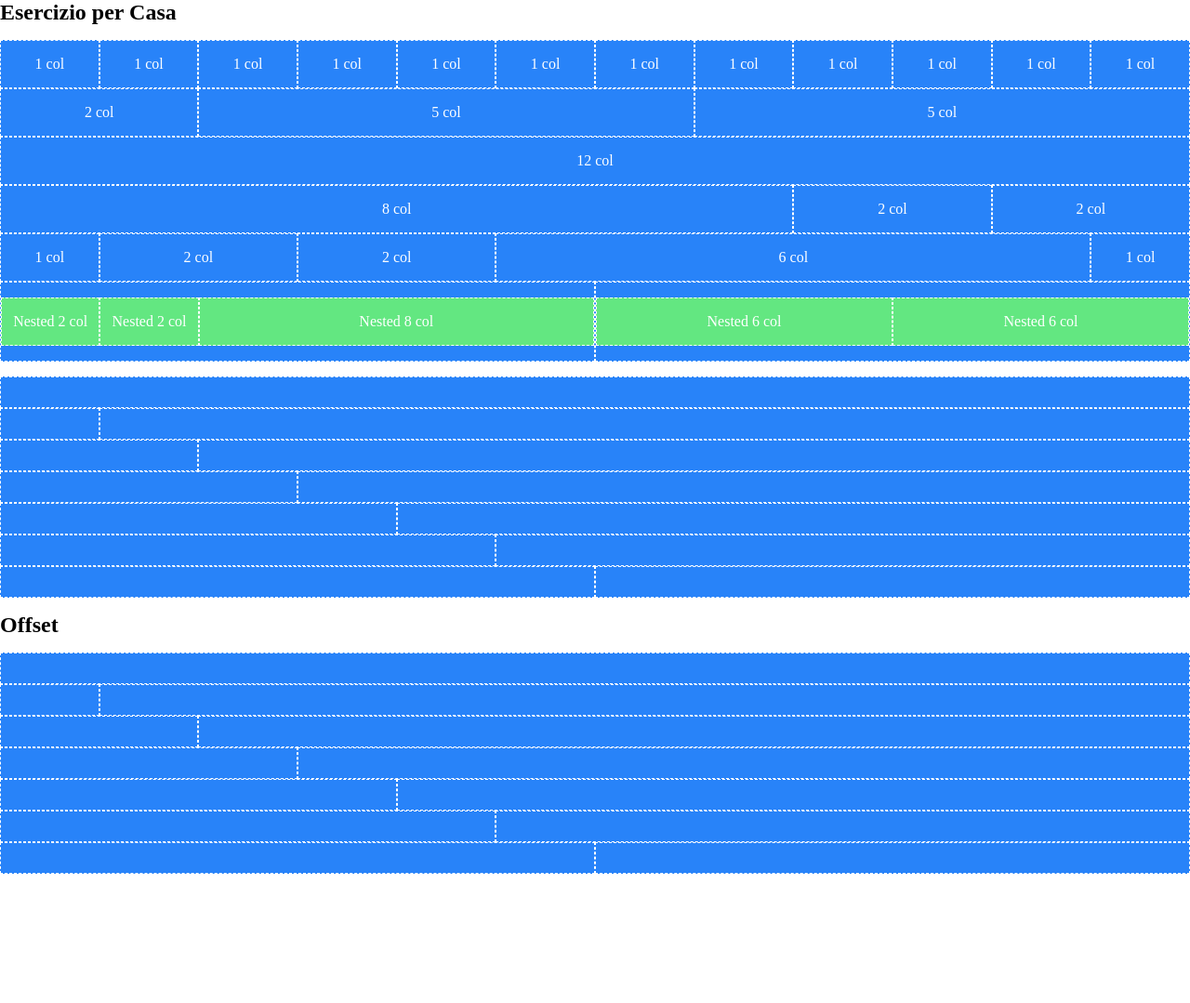
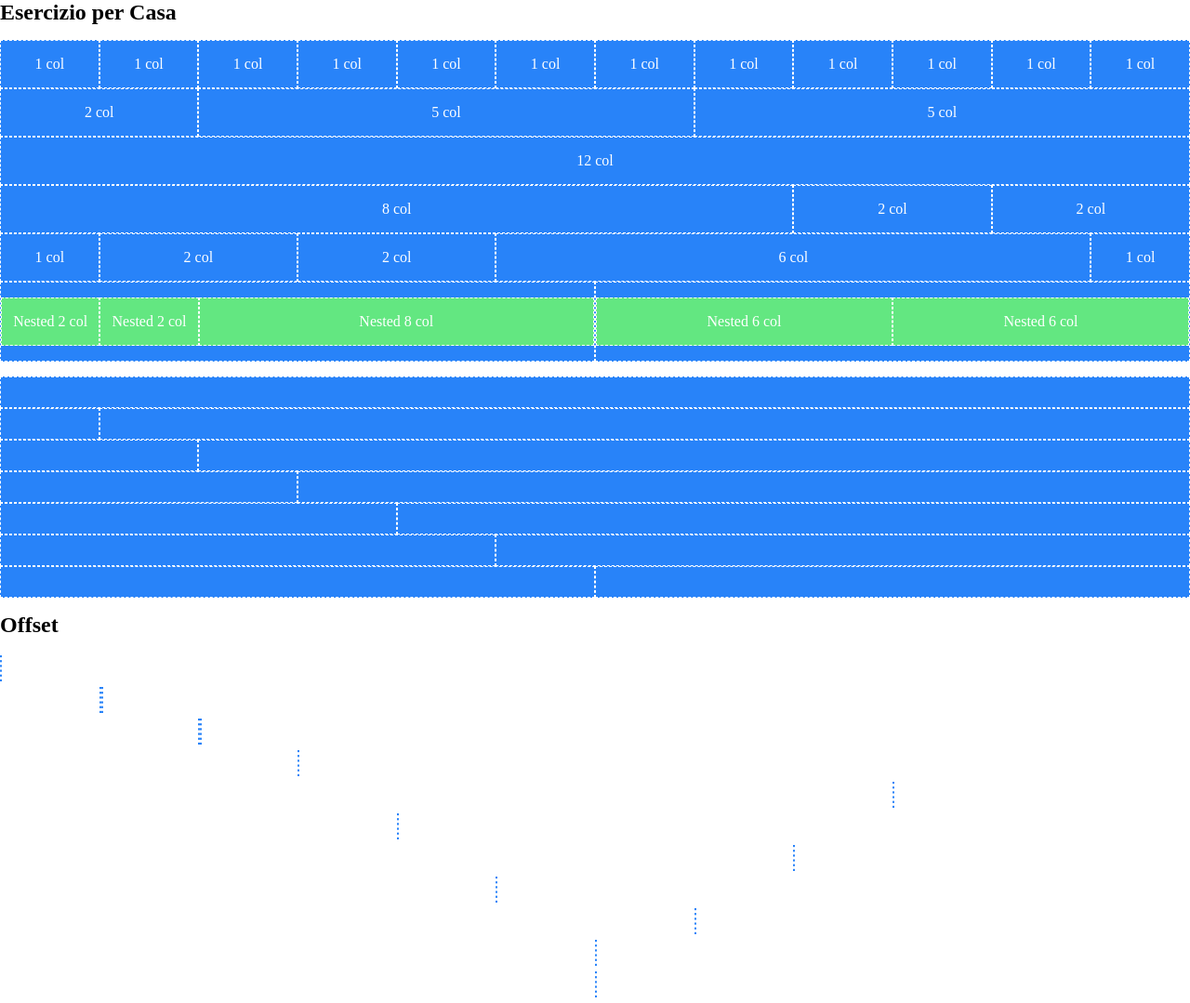
Before and after one commit to Pietro907/html-css-12bool, a plain HTML site: page index.html in a window 1280 px wide. Shown: the whole page at 93% size. Before the commit the page ends 956 px from the top, so only its background shows below. Drawn offline with Linux system fonts and the light colour scheme.

Commit message:
add offset

```diff
--- a/assets/css/framework/framewok.css
+++ b/assets/css/framework/framewok.css
@@ -62,6 +62,42 @@
 .col-12 {
     width: 100%;
 }
+.offset-col-1 {
+    margin-left: calc(100% / 12 * 1);
+}
+.offset-col-2 {
+    margin-left: calc(100% / 12 * 2);
+}
+.offset-col-3 {
+    margin-left: calc(100% / 12 * 3);
+}
+.offset-col-4 {
+    margin-left: calc(100% / 12 * 4);
+}
+.offset-col-5 {
+    margin-left: calc(100% / 12 * 5);
+}
+.offset-col-6 {
+    margin-left: calc(100% / 12 * 6);
+}
+.offset-col-7 {
+    margin-left: calc(100% / 12 * 7);
+}
+.offset-col-8 {
+    margin-left: calc(100% / 12 * 8);
+}
+.offset-col-9 {
+    margin-left: calc(100% / 12 * 9);
+}
+.coffset-ol-m0 {
+    margin-left: calc(100% / 12 * 10);
+}
+.coffset-ol-m1 {
+    margin-left: calc(100% / 12 * 11);
+}
+.coffset-ol-m2 {
+    margin-left: 100%;
+}
 
 /* #endregion col*/
 
--- a/index.html
+++ b/index.html
@@ -107,37 +107,37 @@
 
     <div class="container_main">
         <div class="row">
-            <div class="col-12 offset-col-md-12"></div>
+            <div class="offset-col-12"></div>
         </div>
 
         <div class="row">
-            <div class="col-1"></div>
-            <div class="col-11"></div>
+            <div class="offset-col-1"></div>
+            <div class="offset-col-11"></div>
         </div>
 
         <div class="row">
-            <div class="col-2"></div>
-            <div class="col-10"></div>
+            <div class="offset-col-2"></div>
+            <div class="offset-col-10"></div>
         </div>
 
         <div class="row">
-            <div class="col-3"></div>
-            <div class="col-9"></div>
+            <div class="offset-col-3"></div>
+            <div class="offset-col-9"></div>
         </div>
 
         <div class="row">
-            <div class="col-4"></div>
-            <div class="col-8"></div>
+            <div class="offset-col-4"></div>
+            <div class="offset-col-8"></div>
         </div>
 
         <div class="row">
-            <div class="col-5"></div>
-            <div class="col-7"></div>
+            <div class="offset-col-5"></div>
+            <div class="offset-col-7"></div>
         </div>
 
         <div class="row">
-            <div class="col-6"></div>
-            <div class="col-6"></div>
+            <div class="offset-col-6"></div>
+            <div class="offset-col-6"></div>
         </div>
     </div>
 
```
